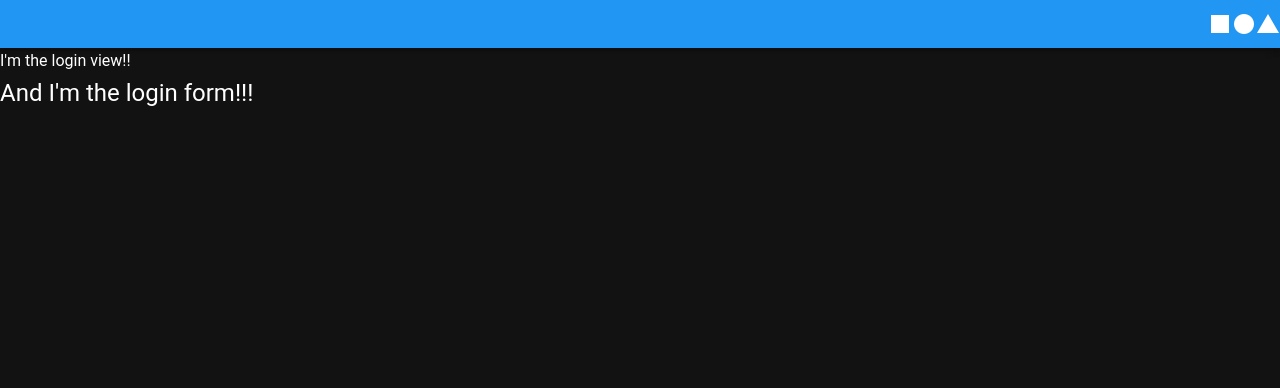
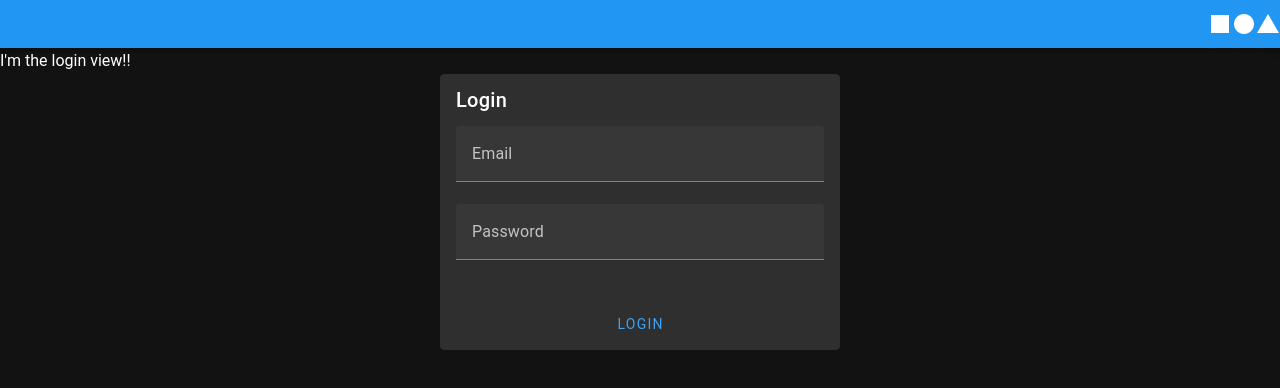
Before and after one commit to TebyTeb/Projectio-frontend-vue, a Vue app: page / in a window 1280 px wide. Shown: the top 388 px of the page. Built offline with nearby package versions, Linux system fonts and the light colour scheme.

Commit message:
Login component established

```diff
--- a/src/components/AuthComponents/LoginForm.vue
+++ b/src/components/AuthComponents/LoginForm.vue
@@ -1,13 +1,82 @@
 <template>
-  <h2>And I'm the login form!!!</h2>
+  <v-card variant="tonal" width="400" class="mx-auto">
+    <v-card-item>
+      <v-card-title>Login</v-card-title>
+    </v-card-item>
+
+    <v-card-text>
+      <v-form @submit.prevent>
+        <v-text-field
+        v-model="loginData.email"
+        :error-messages="v$.loginData.email.$errors.map(e => e.$message)"
+        label="Email"
+        required
+        @input="v$.loginData.email.$touch"
+        @blur="v$.loginData.email.$touch"
+        />
+        <v-text-field
+        v-model="loginData.password"
+        :error-messages="v$.loginData.password.$errors.map(e => e.$message)"
+        label="Password"
+        required
+        @input="v$.loginData.password.$touch"
+        @blur="v$.loginData.password.$touch"
+        />
+      </v-form>
+    </v-card-text>
+    <v-card-actions>
+      <v-btn
+      color="primary"
+      block
+      @click.prevent="login"
+      >
+        Login
+      </v-btn>
+    </v-card-actions>
+  </v-card>
 </template>
 
 <script>
-  export default {
+import { useVuelidate } from '@vuelidate/core'
+import { required, email } from '@vuelidate/validators'
+import API from '../../Services/authService'
+import { useAuthStore } from '../../stores/authStore'
 
+export default {
+  setup() {
+    return { v$: useVuelidate() }
+  },
+  data() {
+    return {
+      store: useAuthStore(),
+      loginData: {
+        email: '',
+        password: ''
+      }
+    }
+  },
+  validations () {
+    return {
+      loginData: {
+        email: { required, email },
+        password: { required }
+      }
+    }
+  },
+  methods: {
+    async login() {
+      const response = await API.login(this.loginData)
+      if (response.error) {
+        alert('Wrong username/password')
+      } else {
+        this.store.login(response.email, response.token)
+        this.loginData.email = ''
+        this.loginData.password = ''
+        this.$router.push({ name: 'workspace' })
+      }
+    }
   }
+}
 </script>
 
-<style scoped>
-
-</style>
+<style scoped></style>
```
